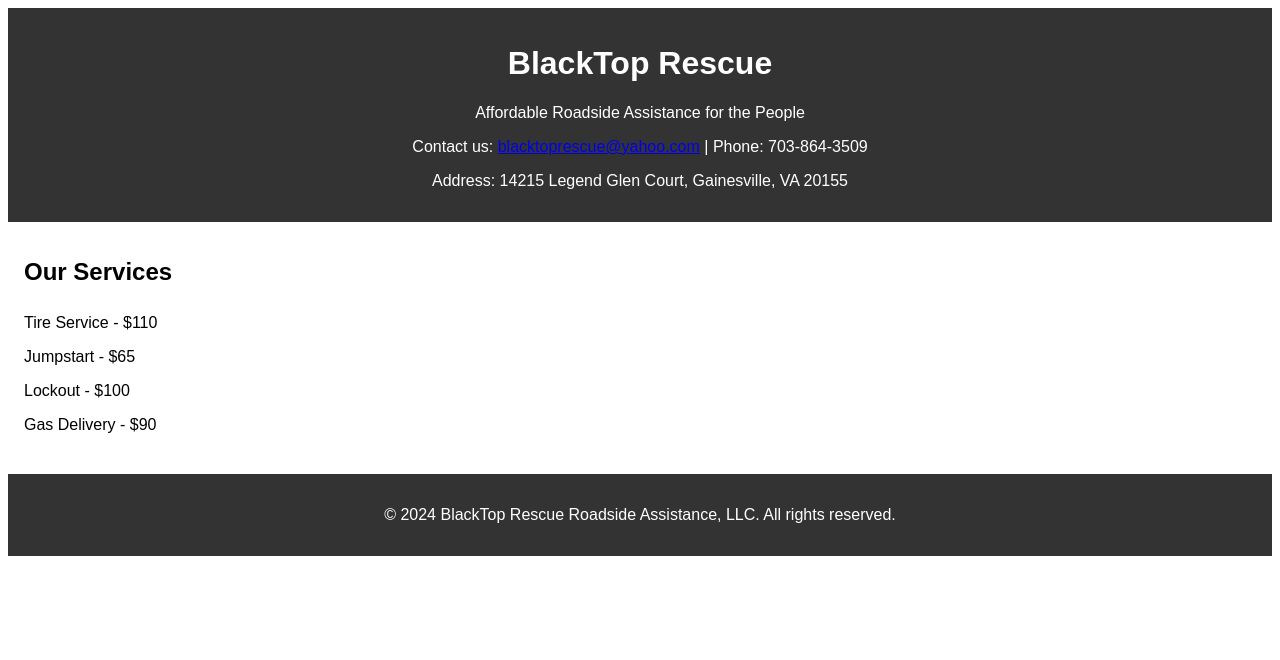
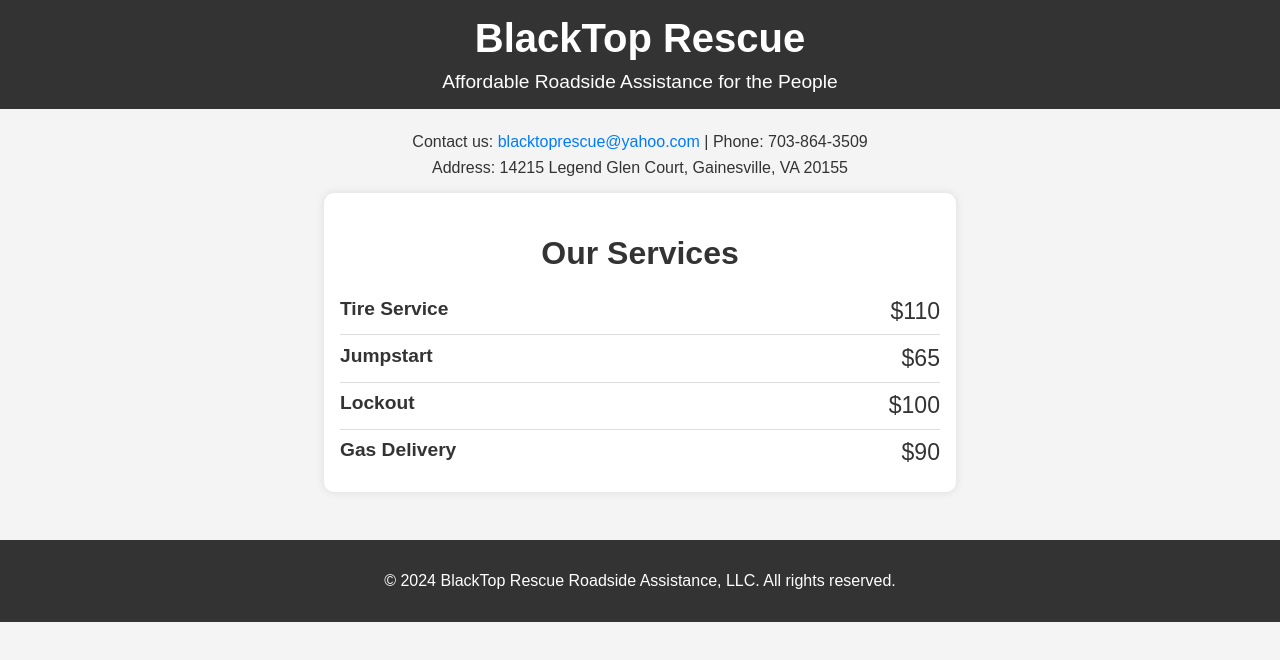
Before and after one commit to blacktoprescue/blacktoprescue, a plain HTML site: page index.html in a window 1280 px wide. Drawn offline with Linux system fonts and the light colour scheme.

Commit message:
Update website design

```diff
--- a/index.html
+++ b/index.html
@@ -1,24 +1,40 @@
 <!DOCTYPE html>
-<html>
+<html lang="en">
 <head>
+    <meta charset="UTF-8">
+    <meta name="viewport" content="width=device-width, initial-scale=1.0">
     <title>BlackTop Rescue</title>
-    <link rel="stylesheet" type="text/css" href="styles.css">
+    <link rel="stylesheet" href="styles.css">
 </head>
 <body>
     <header>
         <h1>BlackTop Rescue</h1>
         <p>Affordable Roadside Assistance for the People</p>
-        <p>Contact us: <a href="mailto:blacktoprescue@yahoo.com">blacktoprescue@yahoo.com</a> | Phone: 703-864-3509</p>
-        <p>Address: 14215 Legend Glen Court, Gainesville, VA 20155</p>
     </header>
     <main>
-        <section>
+        <section class="contact-info">
+            <p>Contact us: <a href="mailto:blacktoprescue@yahoo.com">blacktoprescue@yahoo.com</a> | Phone: 703-864-3509</p>
+            <p>Address: 14215 Legend Glen Court, Gainesville, VA 20155</p>
+        </section>
+        <section class="services">
             <h2>Our Services</h2>
             <ul>
-                <li>Tire Service - $110</li>
-                <li>Jumpstart - $65</li>
-                <li>Lockout - $100</li>
-                <li>Gas Delivery - $90</li>
+                <li>
+                    <span class="service-name">Tire Service</span>
+                    <span class="service-price">$110</span>
+                </li>
+                <li>
+                    <span class="service-name">Jumpstart</span>
+                    <span class="service-price">$65</span>
+                </li>
+                <li>
+                    <span class="service-name">Lockout</span>
+                    <span class="service-price">$100</span>
+                </li>
+                <li>
+                    <span class="service-name">Gas Delivery</span>
+                    <span class="service-price">$90</span>
+                </li>
             </ul>
         </section>
     </main>
--- a/styles.css
+++ b/styles.css
@@ -1,23 +1,92 @@
 body {
     font-family: Arial, sans-serif;
+    color: #333;
+    background-color: #f4f4f4;
+    margin: 0;
+    padding: 0;
 }
 
-header, footer {
+header {
     text-align: center;
-    padding: 1em;
     background-color: #333;
     color: white;
+    padding: 1em 0;
+}
+
+header h1 {
+    margin: 0;
+    font-size: 2.5em;
+}
+
+header p {
+    margin: 0.5em 0 0;
+    font-size: 1.2em;
 }
 
 main {
     padding: 1em;
+    text-align: center;
 }
 
-ul {
-    list-style-type: none;
-    padding: 0;
+.contact-info p {
+    font-size: 1em;
+    margin: 0.5em 0;
 }
 
-li {
+.services {
+    background-color: #fff;
+    border-radius: 10px;
+    box-shadow: 0 0 10px rgba(0, 0, 0, 0.1);
+    padding: 1em;
+    margin: 1em auto;
+    max-width: 600px;
+}
+
+.services h2 {
+    font-size: 2em;
+    margin-bottom: 0.5em;
+}
+
+.services ul {
+    list-style: none;
+    padding: 0;
+    margin: 0;
+}
+
+.services li {
+    display: flex;
+    justify-content: space-between;
+    font-size: 1.2em;
     padding: 0.5em 0;
+    border-bottom: 1px solid #ddd;
 }
+
+.services li:last-child {
+    border-bottom: none;
+}
+
+.service-name {
+    font-weight: bold;
+}
+
+.service-price {
+    color: #333;
+    font-size: 1.2em;
+}
+
+footer {
+    text-align: center;
+    padding: 1em 0;
+    background-color: #333;
+    color: white;
+    margin-top: 1em;
+}
+
+a {
+    color: #007bff;
+    text-decoration: none;
+}
+
+a:hover {
+    text-decoration: underline;
+}
```
